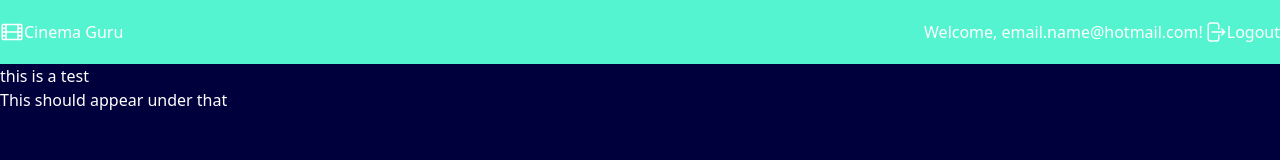
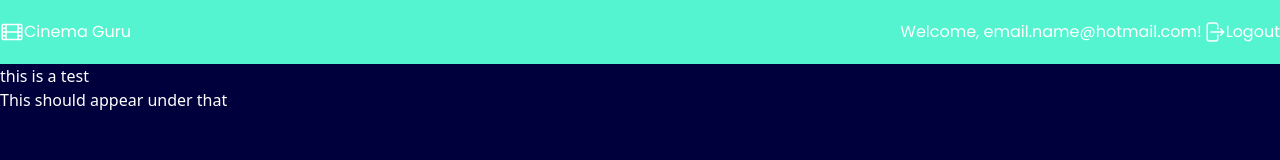
Before and after one commit to michaellgans/atlas-cinema-guru, a Next.js app: page / in a window 1280 px wide. Shown: the top 160 px of the page. Built offline with nearby package versions, Linux system fonts and the light colour scheme.

Commit message:
MLG - 3:51 PM - adds custom font

```diff
--- a/app/layout.tsx
+++ b/app/layout.tsx
@@ -17,6 +17,11 @@
 export default function RootLayout({ children }: Props) {
   return (
     <html lang="en">
+      <head>
+        <link rel="preconnect" href="https://fonts.googleapis.com" />
+        <link rel="preconnect" href="https://fonts.gstatic.com" crossOrigin="anonymous" />
+        <link href="https://fonts.googleapis.com/css2?family=Poppins:ital,wght@0,100;0,200;0,300;0,400;0,500;0,600;0,700;0,800;0,900;1,100;1,200;1,300;1,400;1,500;1,600;1,700;1,800;1,900&display=swap" rel="stylesheet" />
+      </head>
       <body className={`antialiased  bg-[#00003c] text-white`}>
         {/* HEADER */}
         <Header />
--- a/components/Header.tsx
+++ b/components/Header.tsx
@@ -15,7 +15,7 @@
 export function Header() {
   // Define Hook
   return (
-    <div className="flex h-16 items-center justify-between bg-lumi-teal">
+    <div className="flex h-16 items-center justify-between bg-lumi-teal font-poppins">
       {/* TITLE AND ICON */}
       <div className="flex">
         <FilmIcon />
--- a/tailwind.config.ts
+++ b/tailwind.config.ts
@@ -5,6 +5,9 @@
     extend: {
       colors: {
         'lumi-teal': '#54F4D0',
+      },
+      fontFamily: {
+        poppins: ['Poppins', 'sans-serif'],
       }
     }
   },
```
